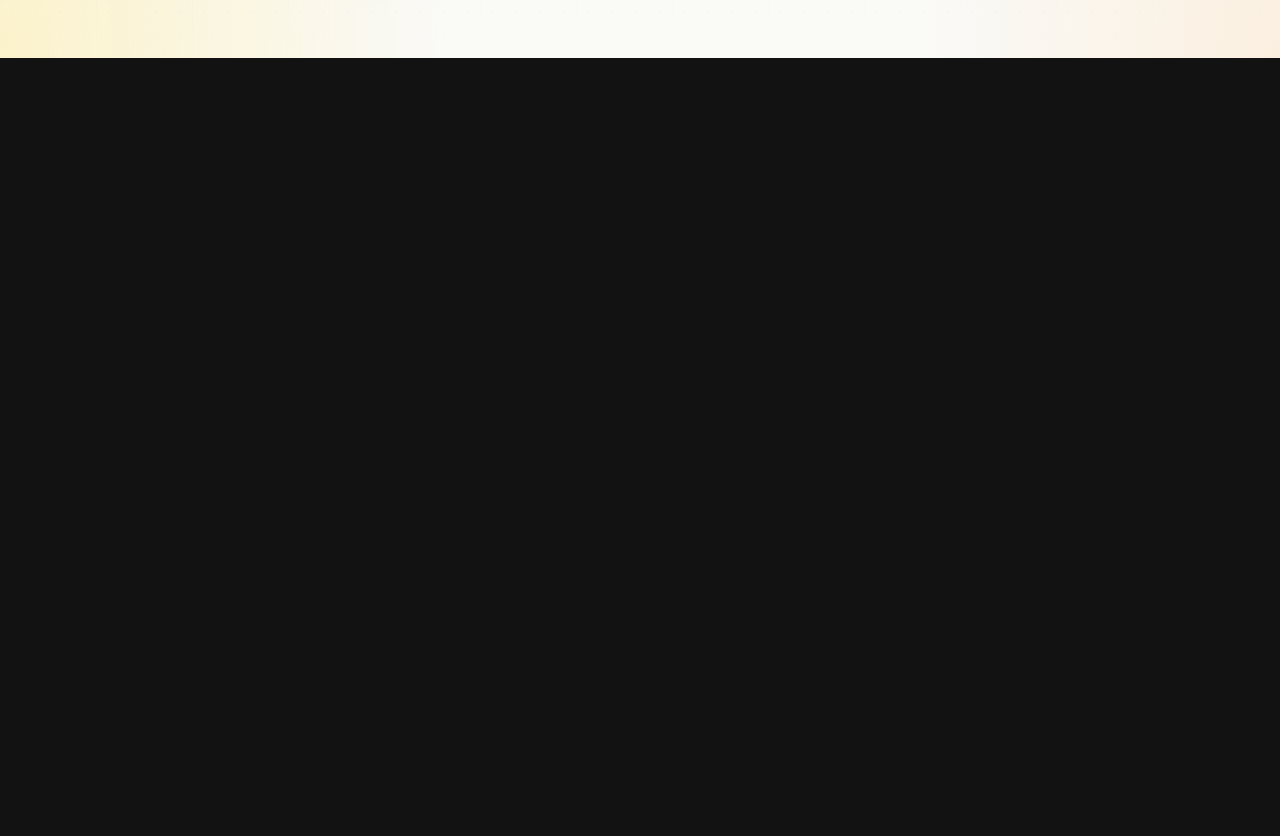
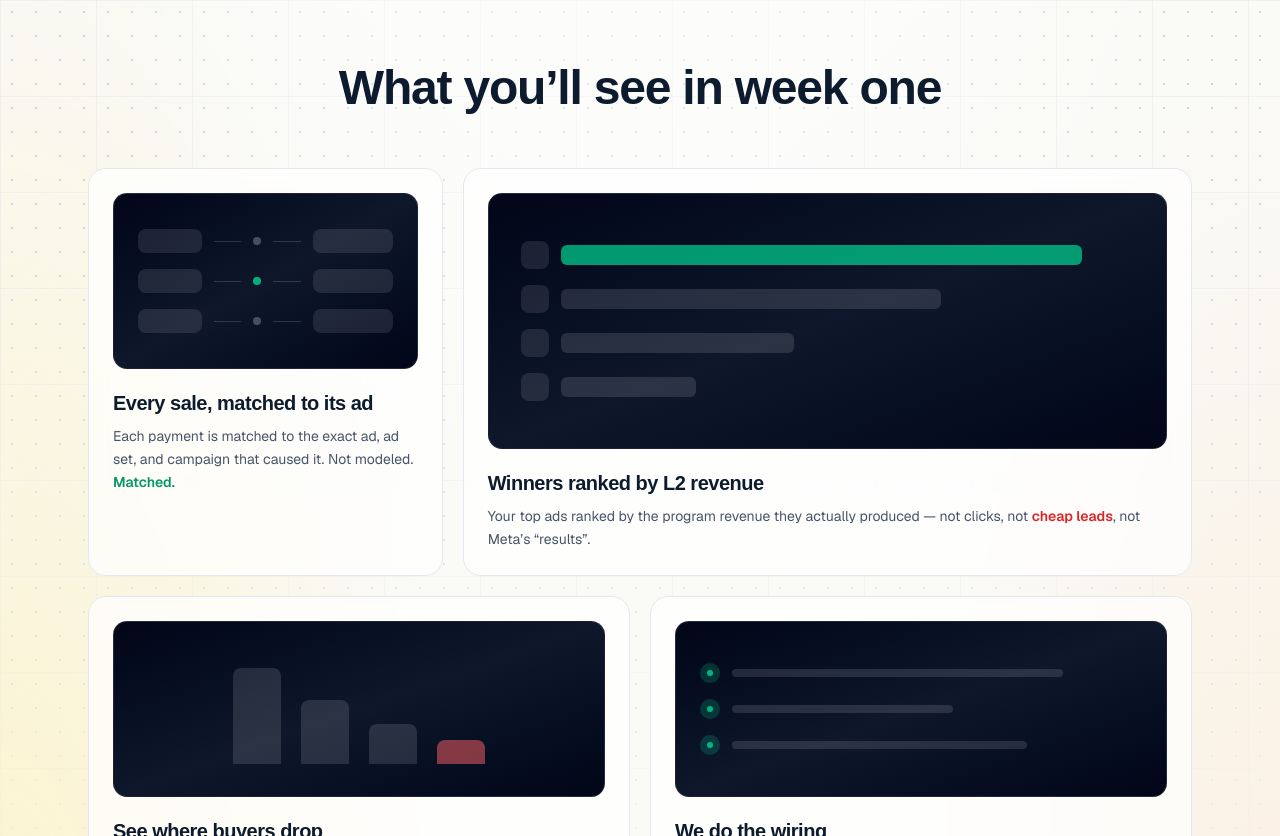
Before and after one commit to sharan-oss/trace-dashboard, a Next.js app: page /landing in a window 1280 px wide. Shown: the part 1824-2660 px from the top of the page. Before the commit the page ends 1882 px from the top, so only its background shows below. Built offline with nearby package versions, Linux system fonts and the light colour scheme; a web font is replaced by a local one.

Commit message:
feat(landing): features bento — flagship L2-revenue card, skeleton image tiles
Co-Authored-By: Claude Fable 5 <noreply@anthropic.com>

```diff
--- /dev/null
+++ b/src/app/(marketing)/landing/features.tsx
@@ -0,0 +1,191 @@
+import type * as React from "react";
+
+/*
+ * Section 5 — "What you'll see in week one" (copy locked in spec).
+ * Asymmetric bento: block 2 (Winners ranked by L2 revenue) is the flagship.
+ * Each card's dark tile is a designed skeleton placeholder until the Gemini
+ * image round ([feature-img-1..4]).
+ */
+
+function Tile({
+  tall,
+  children,
+}: {
+  tall?: boolean;
+  children: React.ReactNode;
+}) {
+  return (
+    <div
+      aria-hidden
+      className={`relative overflow-hidden rounded-xl border border-white/10 bg-linear-to-br from-slate-950 via-slate-900 to-slate-950 ${
+        tall ? "h-56 sm:h-64" : "h-40 sm:h-44"
+      }`}
+    >
+      {children}
+    </div>
+  );
+}
+
+/* [feature-img-1] payment ↔ ad match */
+function TileMatched() {
+  return (
+    <Tile>
+      <div className="absolute inset-0 flex flex-col justify-center gap-4 px-6">
+        {[0, 1, 2].map((i) => (
+          <div key={i} className="flex items-center gap-3">
+            <span className="h-6 w-16 rounded-md bg-white/10" />
+            <span className="h-px flex-1 bg-white/15" />
+            <span
+              className={`size-2 rounded-full ${i === 1 ? "bg-emerald-400/80" : "bg-white/25"}`}
+            />
+            <span className="h-px flex-1 bg-white/15" />
+            <span className="h-6 w-20 rounded-md bg-white/10" />
+          </div>
+        ))}
+      </div>
+    </Tile>
+  );
+}
+
+/* [feature-img-2] ads ranked by L2 revenue — flagship */
+function TileWinners() {
+  const widths = ["w-[85%]", "w-[62%]", "w-[38%]", "w-[22%]"];
+  return (
+    <Tile tall>
+      <div className="absolute inset-0 flex flex-col justify-center gap-4 px-8">
+        {widths.map((w, i) => (
+          <div key={w} className="flex items-center gap-3">
+            <span className="size-7 shrink-0 rounded-md bg-white/10" />
+            <span
+              className={`h-5 rounded-sm ${w} ${
+                i === 0 ? "bg-emerald-400/70" : "bg-white/12"
+              }`}
+            />
+          </div>
+        ))}
+      </div>
+    </Tile>
+  );
+}
+
+/* [feature-img-3] funnel drop-off */
+function TileFunnel() {
+  const heights = ["h-24", "h-16", "h-10", "h-6"];
+  return (
+    <Tile>
+      <div className="absolute inset-0 flex items-end justify-center gap-5 px-8 pb-8">
+        {heights.map((h, i) => (
+          <span
+            key={h}
+            className={`w-12 rounded-t-md ${h} ${
+              i === heights.length - 1 ? "bg-red-400/50" : "bg-white/12"
+            }`}
+          />
+        ))}
+      </div>
+    </Tile>
+  );
+}
+
+/* [feature-img-4] we do the wiring */
+function TileWiring() {
+  return (
+    <Tile>
+      <div className="absolute inset-0 flex flex-col justify-center gap-4 px-6">
+        {[0, 1, 2].map((i) => (
+          <div key={i} className="flex items-center gap-3">
+            <span className="flex size-5 items-center justify-center rounded-full bg-emerald-400/20">
+              <span className="size-1.5 rounded-full bg-emerald-400/80" />
+            </span>
+            <span
+              className={`h-2 rounded-full bg-white/12 ${
+                ["w-3/4", "w-1/2", "w-2/3"][i]
+              }`}
+            />
+          </div>
+        ))}
+      </div>
+    </Tile>
+  );
+}
+
+function FeatureCard({
+  span,
+  tile,
+  title,
+  children,
+}: {
+  span: string;
+  tile: React.ReactNode;
+  title: React.ReactNode;
+  children: React.ReactNode;
+}) {
+  return (
+    <article
+      className={`group flex flex-col gap-5 rounded-2xl border border-(--lp-line) bg-white/70 p-5 backdrop-blur-sm transition-all hover:-translate-y-0.5 hover:border-slate-300 sm:p-6 ${span}`}
+    >
+      {tile}
+      <div>
+        <h3 className="lp-display text-lg font-semibold tracking-tight text-(--lp-ink) sm:text-xl">
+          {title}
+        </h3>
+        <p className="mt-2 text-sm leading-relaxed text-(--lp-body)">
+          {children}
+        </p>
+      </div>
+    </article>
+  );
+}
+
+export function Features() {
+  return (
+    <section className="relative mx-auto w-full max-w-6xl px-6 pb-32">
+      <h2 className="lp-display mx-auto max-w-2xl text-center text-3xl font-bold tracking-tight text-balance text-(--lp-ink) sm:text-5xl">
+        What you&rsquo;ll see in week one
+      </h2>
+
+      <div className="mt-14 grid grid-cols-1 gap-5 lg:grid-cols-6">
+        <FeatureCard
+          span="lg:col-span-2"
+          tile={<TileMatched />}
+          title="Every sale, matched to its ad"
+        >
+          Each payment is matched to the exact ad, ad set, and campaign that
+          caused it. Not modeled.{" "}
+          <span className="font-semibold text-(--lp-positive)">Matched.</span>
+        </FeatureCard>
+
+        <FeatureCard
+          span="lg:col-span-4"
+          tile={<TileWinners />}
+          title="Winners ranked by L2 revenue"
+        >
+          Your top ads ranked by the program revenue they actually produced —
+          not clicks, not{" "}
+          <span className="font-semibold text-(--lp-negative)">
+            cheap leads
+          </span>
+          , not Meta&rsquo;s &ldquo;results&rdquo;.
+        </FeatureCard>
+
+        <FeatureCard
+          span="lg:col-span-3"
+          tile={<TileFunnel />}
+          title="See where buyers drop"
+        >
+          Follow every visitor from page load to payment. Find the exact step
+          where people leave — and fix it.
+        </FeatureCard>
+
+        <FeatureCard
+          span="lg:col-span-3"
+          tile={<TileWiring />}
+          title="We do the wiring"
+        >
+          Trace goes into your funnel and your payment gateway, set up by us.
+          No pixels to debug. You just open the dashboard.
+        </FeatureCard>
+      </div>
+    </section>
+  );
+}
--- a/src/app/(marketing)/landing/page.tsx
+++ b/src/app/(marketing)/landing/page.tsx
@@ -1,5 +1,6 @@
 import type { Metadata } from "next";
 import type * as React from "react";
+import { Features } from "./features";
 import { ScrollGrow } from "./scroll-grow";
 import { TestimonialEditorial } from "./testimonial";
 
@@ -137,6 +138,9 @@ export default function LandingPage() {
           </div>
         </ScrollGrow>
       </section>
+
+      {/* Section 5 — Top 4 features (bento) */}
+      <Features />
     </main>
   );
 }
```
